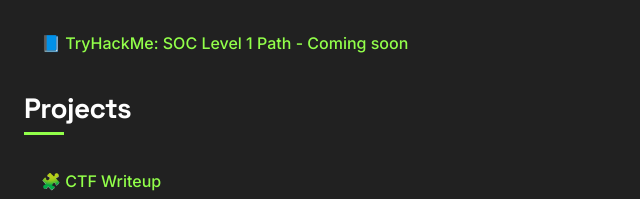
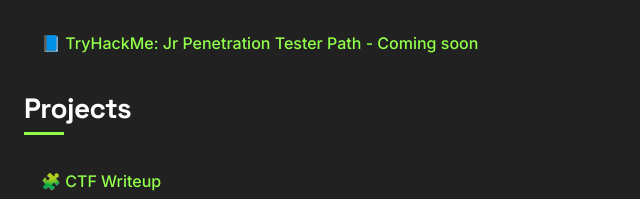
Before and after one commit to JVanDenHurk/blog, a plain HTML site: page index.html in a window 1280 px wide. Shown: the part 210-409 px from the top of the page, 240-880 px from the left. Drawn offline with Linux system fonts and the light colour scheme; a script that the page names is missing.

Commit message:
update training path

```diff
--- a/index.html
+++ b/index.html
@@ -21,7 +21,7 @@
         <h2>Training</h2>
         <ul>
           <li>
-            <a href="#">📘 TryHackMe: SOC Level 1 Path - Coming soon</a>
+            <a href="#">📘 TryHackMe: Jr Penetration Tester Path - Coming soon</a>
           </li>
         </ul>
       </section>
```
Also changed, not shown: Cooking/Learnings/SOC1/CyberDefenceFrameworks.txt.
